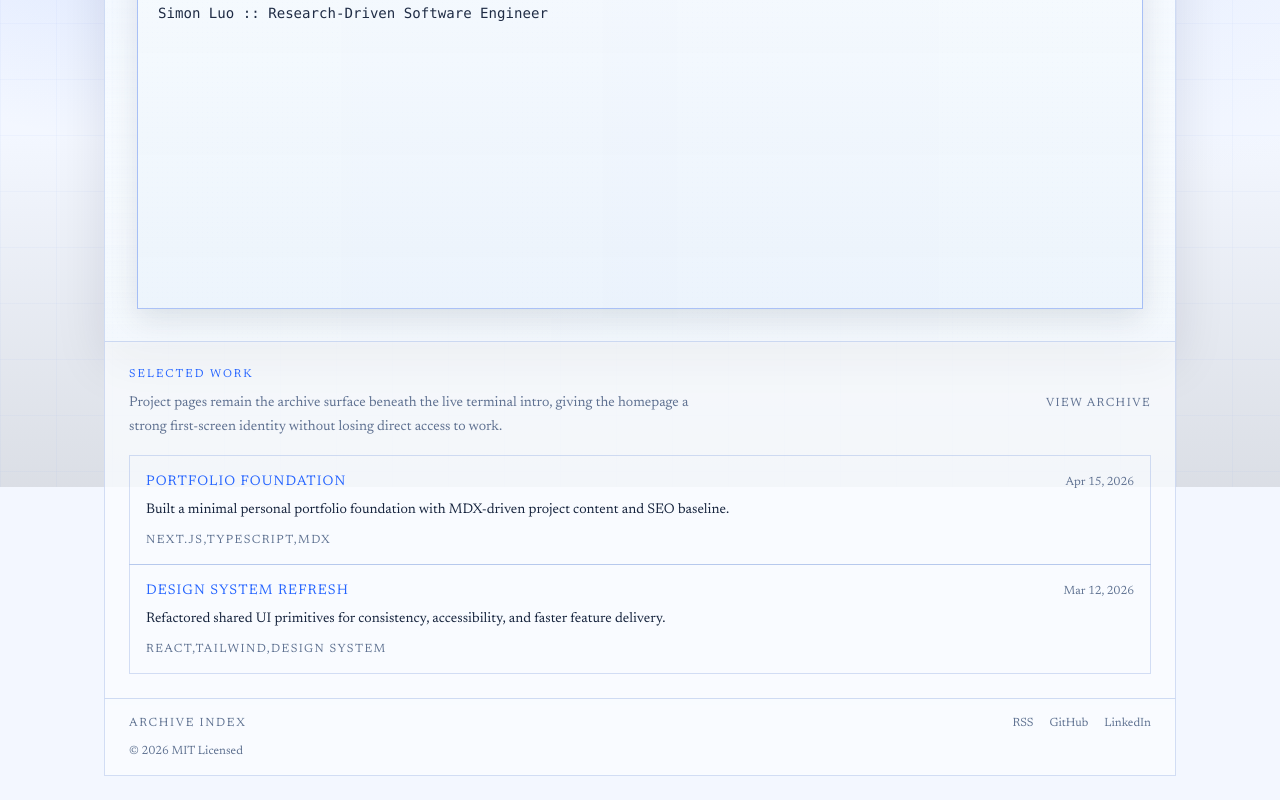
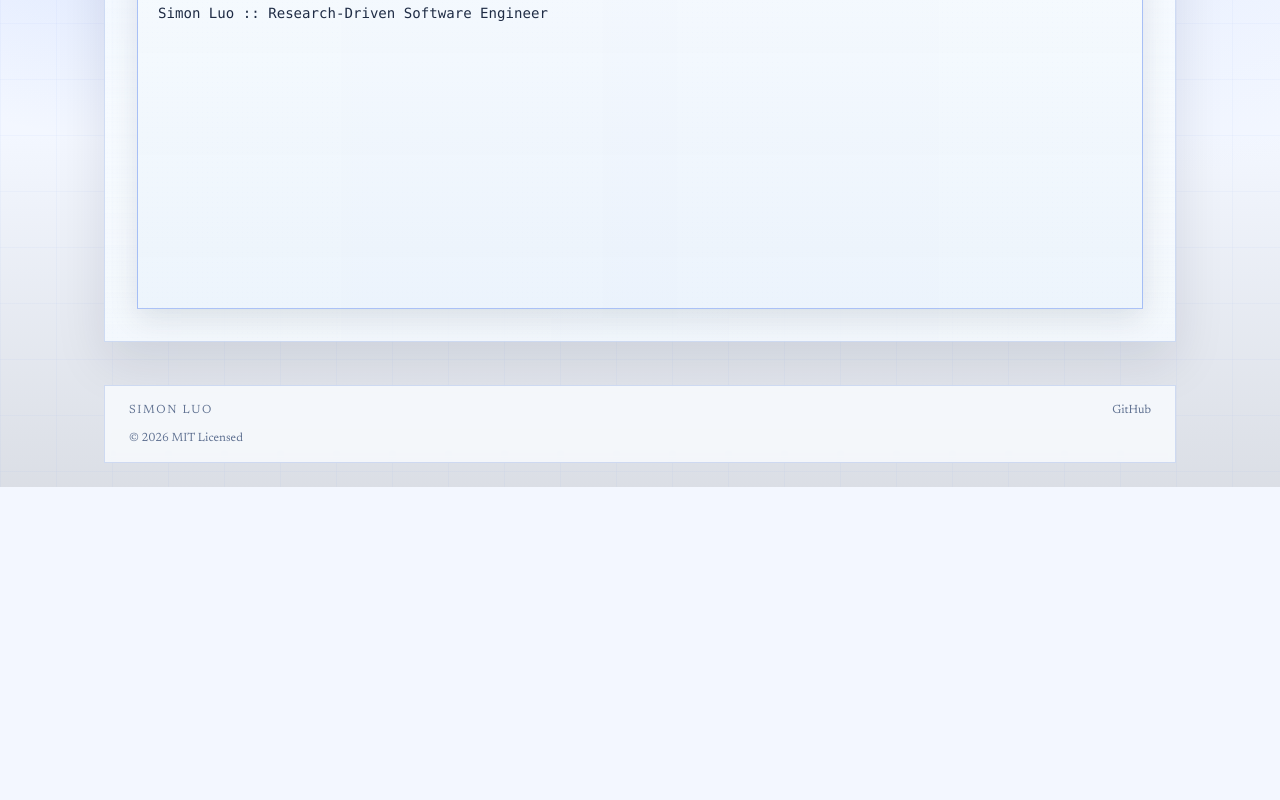
Before and after one commit to simon1uo/me, a Next.js app: page / in a window 1280 px wide. Shown: the part 313-1113 px from the top of the page. After the commit the page ends 800 px from the top, so only its background shows below. Built offline with nearby package versions, Linux system fonts and the light colour scheme.

Commit message:
chore: simplify home and footer content

```diff
--- a/app/components/footer.tsx
+++ b/app/components/footer.tsx
@@ -2,16 +2,8 @@ export default function Footer() {
   return (
     <footer className="atlas-footer-index atlas-panel px-4 py-4 text-xs text-[var(--atlas-muted)] sm:px-6">
       <div className="flex flex-col gap-2 sm:flex-row sm:items-center sm:justify-between">
-        <p className="uppercase tracking-[0.14em]">Archive Index</p>
+        <p className="uppercase tracking-[0.14em]">Simon Luo</p>
         <div className="flex flex-wrap gap-4">
-          <a
-            href="/rss"
-            target="_blank"
-            rel="noopener noreferrer"
-            className="hover:text-[var(--atlas-accent)]"
-          >
-            RSS
-          </a>
           <a
             href="https://github.com/simon1uo"
             target="_blank"
@@ -20,14 +12,6 @@ export default function Footer() {
           >
             GitHub
           </a>
-          <a
-            href="https://www.linkedin.com"
-            target="_blank"
-            rel="noopener noreferrer"
-            className="hover:text-[var(--atlas-accent)]"
-          >
-            LinkedIn
-          </a>
         </div>
       </div>
       <p className="mt-3">© {new Date().getFullYear()} MIT Licensed</p>
--- a/app/page.tsx
+++ b/app/page.tsx
@@ -1,6 +1,4 @@
-import Link from 'next/link'
 import { HomeLabTerminal } from 'app/components/home-lab-terminal'
-import { FeaturedProjects } from 'app/components/posts'
 import { siteConfig } from 'app/config/site'
 
 export default function Page() {
@@ -15,26 +13,6 @@ export default function Page() {
         notes={siteConfig.notesPanel}
         stackSnapshot={siteConfig.stackSnapshot}
       />
-
-      <section className="atlas-panel p-6">
-        <div className="mb-4 flex items-center justify-between gap-4">
-          <div>
-            <p className="atlas-label">Selected Work</p>
-            <p className="mt-2 max-w-xl text-sm leading-6 text-[var(--atlas-muted)]">
-              Project pages remain the archive surface beneath the live terminal
-              intro, giving the homepage a strong first-screen identity without
-              losing direct access to work.
-            </p>
-          </div>
-          <Link
-            href="/projects"
-            className="text-xs uppercase tracking-[0.12em] text-[var(--atlas-muted)] hover:text-[var(--atlas-accent)]"
-          >
-            View Archive
-          </Link>
-        </div>
-        <FeaturedProjects />
-      </section>
     </section>
   )
 }
```
